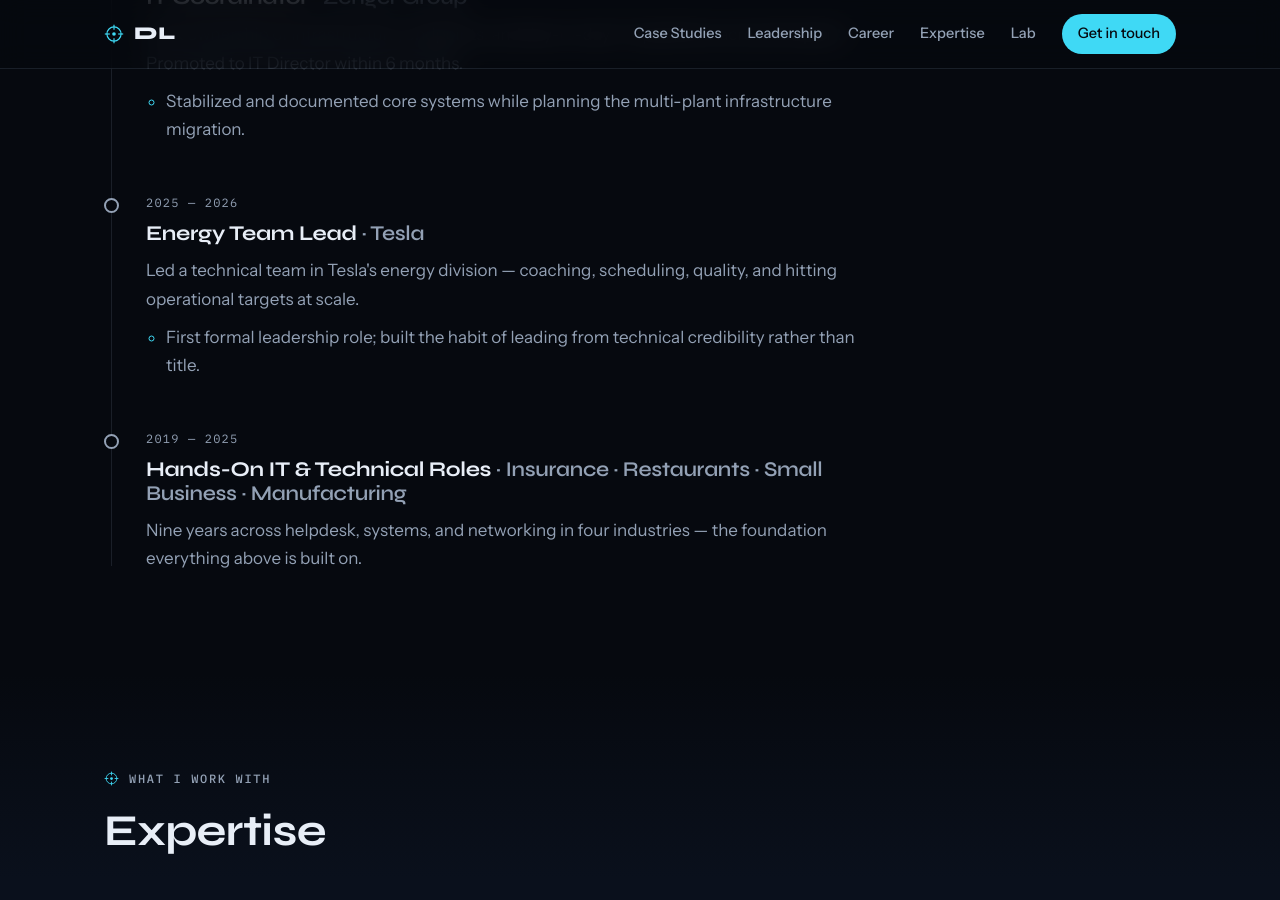
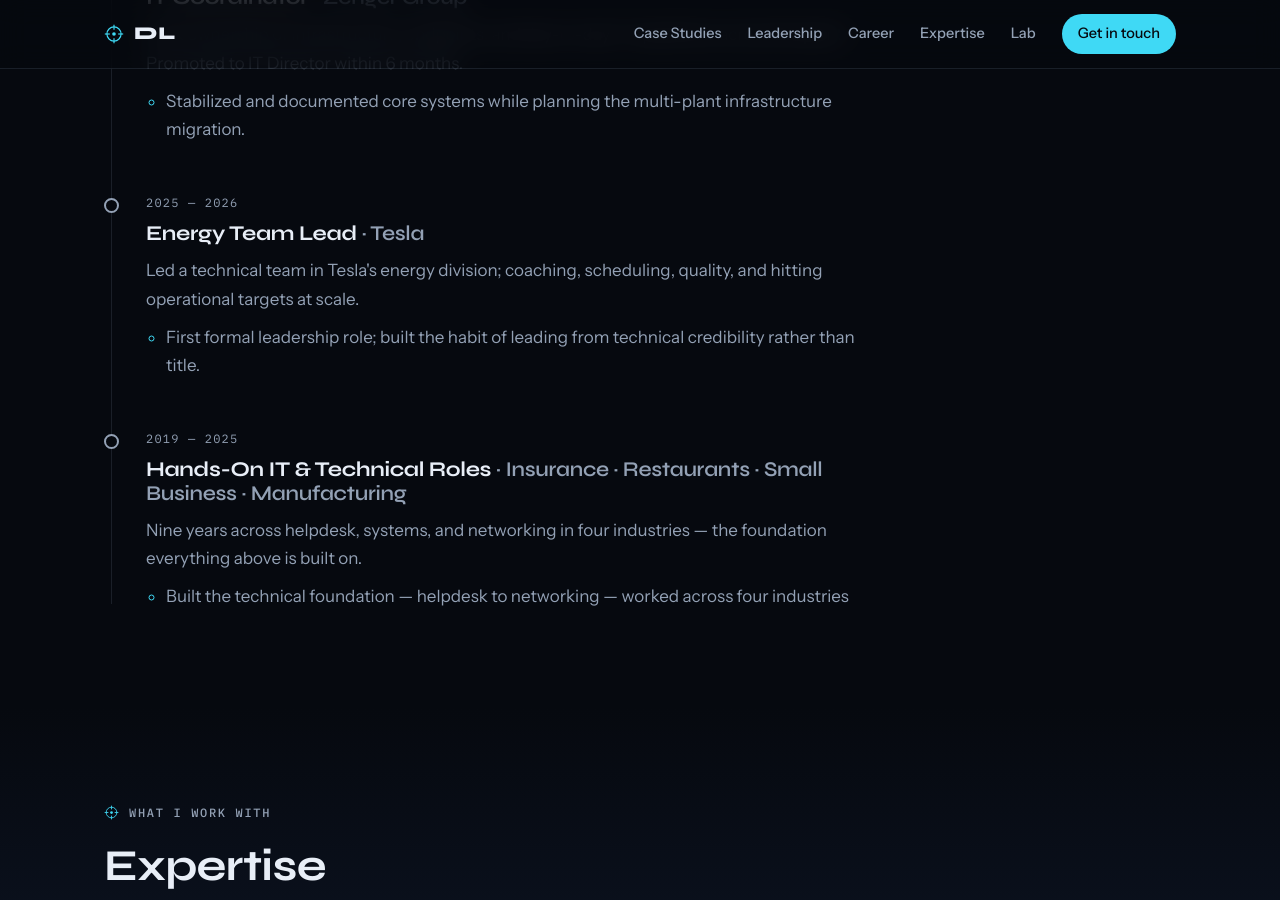
Before and after one commit to Ichilka/Ichilka.github.io, a Jekyll site: the page built from index.html, in a window 1280 px wide and 900 px high, scrolled down 3531 px. Built offline with Jekyll 4.4.1, drawn with Linux system fonts in a browser that asks for light colours.

Commit message:
Update experience summary and highlights for clarity

```diff
--- a/_data/experience.yml
+++ b/_data/experience.yml
@@ -31,7 +31,7 @@
     company: Tesla
     period: 2025 — 2026
     summary: >-
-      Led a technical team in Tesla's energy division — coaching, scheduling,
+      Led a technical team in Tesla's energy division; coaching, scheduling,
       quality, and hitting operational targets at scale.
     highlights:
       - First formal leadership role; built the habit of leading from
@@ -43,4 +43,5 @@
     summary: >-
       Nine years across helpdesk, systems, and networking in four industries —
       the foundation everything above is built on.
-    highlights: []
+    highlights:
+      - Built the technical foundation — helpdesk to networking — worked across four industries
```
